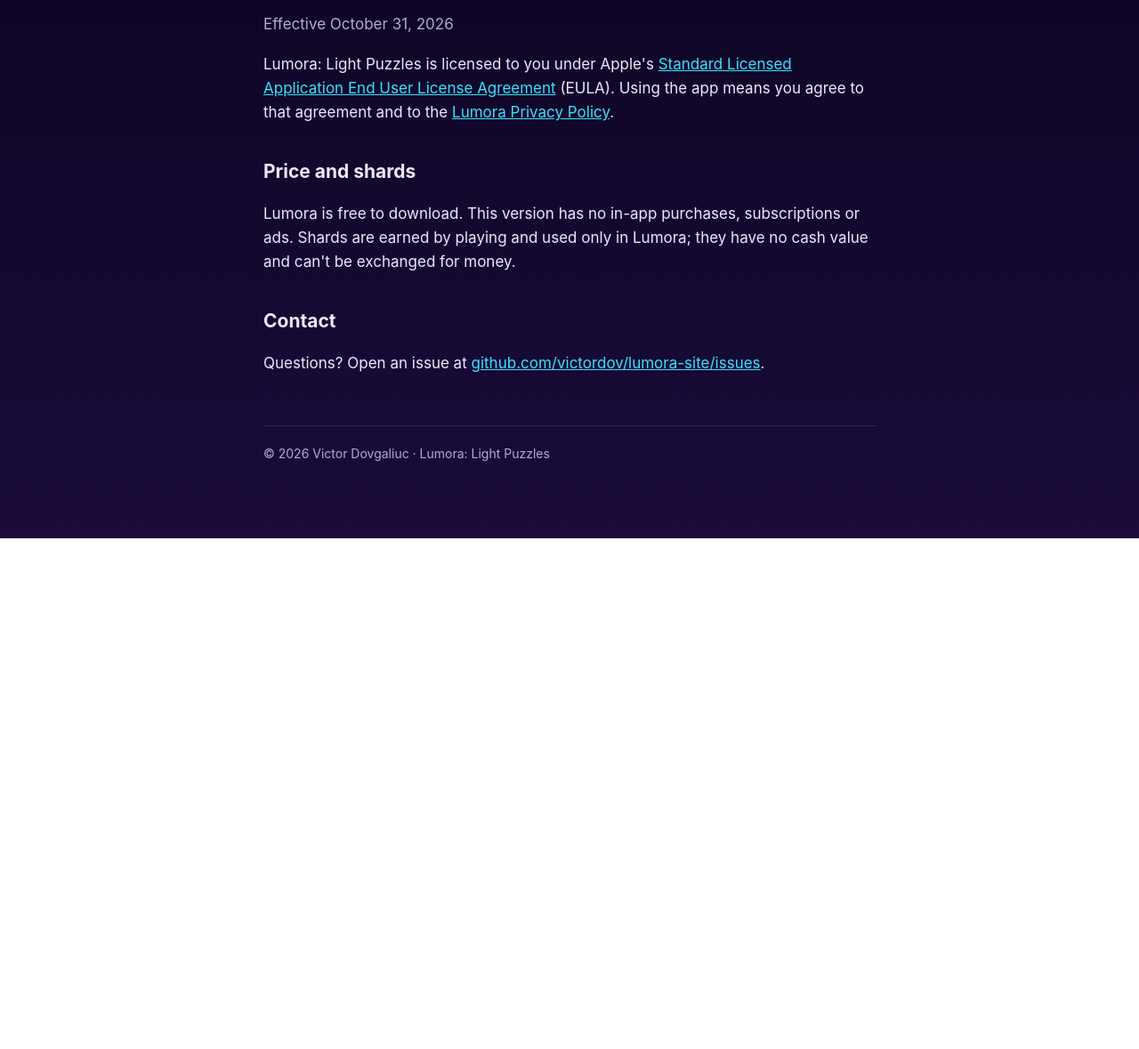
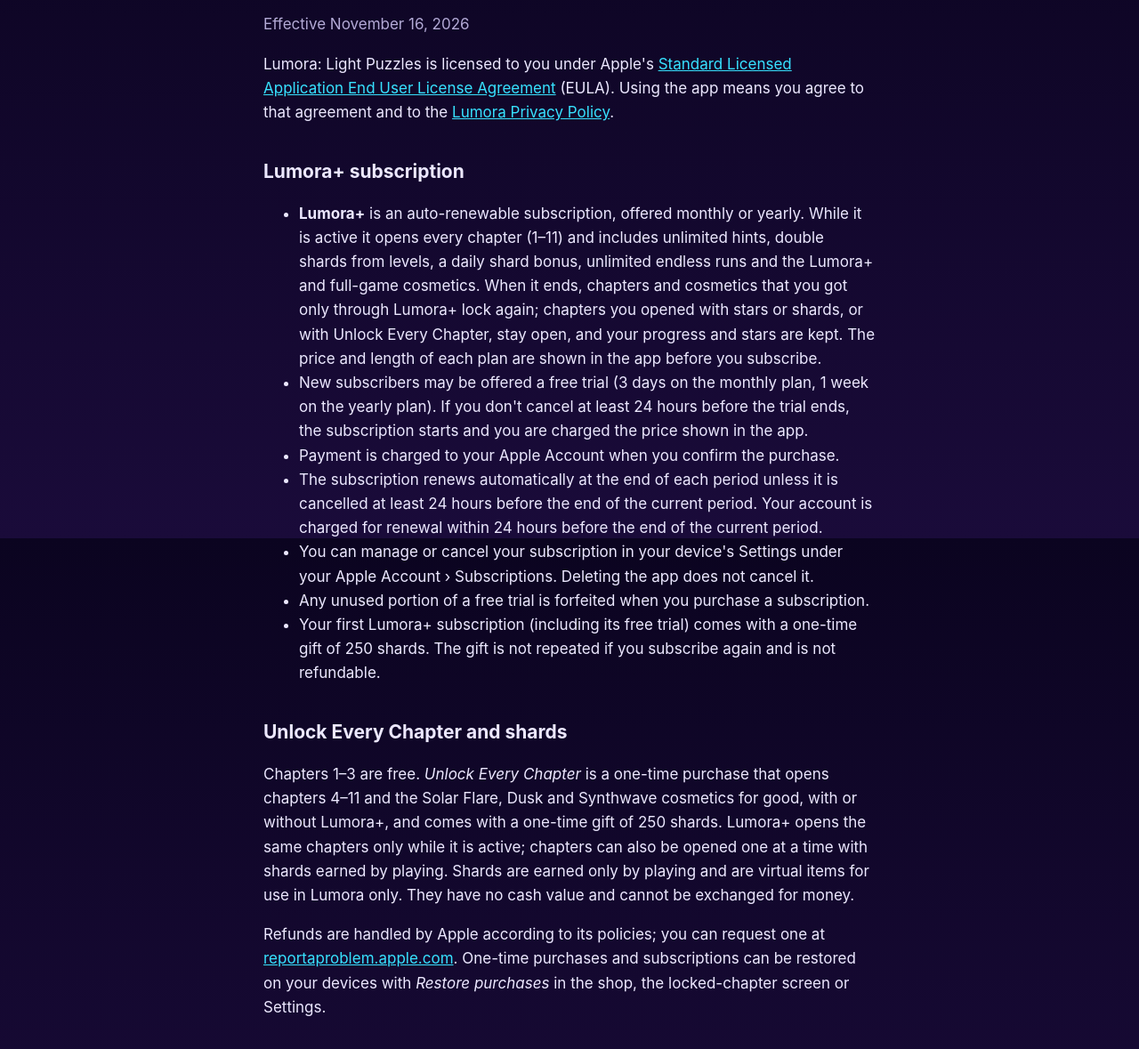
Before and after one commit to victordov/lumora-site, a plain HTML site: page terms.html in a window 1280 px wide. Shown: the part 195-1374 px from the top of the page at 89% size. Before the commit the page ends 800 px from the top, so only its background shows below. Drawn offline with Linux system fonts and the light colour scheme.

Commit message:
Privacy and terms for Lumora 1.1: purchases, RevenueCat, Lumora+ includes every chapter
Co-Authored-By: Claude Sonnet 5.5 <noreply@anthropic.com>

```diff
--- a/terms.html
+++ b/terms.html
@@ -4,7 +4,7 @@
   <meta charset="utf-8">
   <meta name="viewport" content="width=device-width, initial-scale=1">
   <title>Lumora Terms of Use</title>
-  <meta name="description" content="Terms of use for Lumora: Light Puzzles.">
+  <meta name="description" content="Terms of use for Lumora: Light Puzzles, including subscription terms.">
   <link rel="stylesheet" href="style.css">
 </head>
 <body>
@@ -19,16 +19,42 @@
   </header>
 
   <h1>Terms of Use</h1>
-  <p class="muted">Effective October 31, 2026</p>
+  <p class="muted">Effective November 16, 2026</p>
 
   <p>Lumora: Light Puzzles is licensed to you under Apple's
     <a href="https://www.apple.com/legal/internet-services/itunes/dev/stdeula/">Standard Licensed Application End User License Agreement</a>
     (EULA). Using the app means you agree to that agreement and to the
     <a href="privacy.html">Lumora Privacy Policy</a>.</p>
 
-  <h2>Price and shards</h2>
-  <p>Lumora is free to download. This version has no in-app purchases, subscriptions or ads. Shards are earned by
-    playing and used only in Lumora; they have no cash value and can't be exchanged for money.</p>
+  <h2>Lumora+ subscription</h2>
+  <ul>
+    <li><strong>Lumora+</strong> is an auto-renewable subscription, offered monthly or yearly. While it is
+      active it opens every chapter (1&ndash;11) and includes unlimited hints, double shards from levels, a daily
+      shard bonus, unlimited endless runs and the Lumora+ and full-game cosmetics. When it ends, chapters and cosmetics
+      that you got only through Lumora+ lock again; chapters you opened with stars or shards, or with Unlock Every
+      Chapter, stay open, and your progress and stars are kept. The price and length of each plan are shown in the app before you subscribe.</li>
+    <li>New subscribers may be offered a free trial (3 days on the monthly plan, 1 week on the yearly plan). If you
+      don't cancel at least 24 hours before the trial ends, the subscription starts and you are charged the price
+      shown in the app.</li>
+    <li>Payment is charged to your Apple Account when you confirm the purchase.</li>
+    <li>The subscription renews automatically at the end of each period unless it is cancelled at least 24 hours
+      before the end of the current period. Your account is charged for renewal within 24 hours before the end of the
+      current period.</li>
+    <li>You can manage or cancel your subscription in your device's Settings under your Apple Account &rsaquo;
+      Subscriptions. Deleting the app does not cancel it.</li>
+    <li>Any unused portion of a free trial is forfeited when you purchase a subscription.</li>
+    <li>Your first Lumora+ subscription (including its free trial) comes with a one-time gift of 250 shards. The gift
+      is not repeated if you subscribe again and is not refundable.</li>
+  </ul>
+
+  <h2>Unlock Every Chapter and shards</h2>
+  <p>Chapters 1&ndash;3 are free. <em>Unlock Every Chapter</em> is a one-time purchase that opens chapters 4&ndash;11 and the
+    Solar Flare, Dusk and Synthwave cosmetics for good, with or without Lumora+, and comes with a one-time gift of
+    250 shards. Lumora+ opens the same chapters only while it is active; chapters can also be opened one at a time with shards earned by playing. Shards are earned only by playing and
+    are virtual items for use in Lumora only. They have no cash value and cannot be exchanged for money.</p>
+  <p>Refunds are handled by Apple according to its policies; you can request one at
+    <a href="https://reportaproblem.apple.com">reportaproblem.apple.com</a>. One-time purchases and subscriptions can be
+    restored on your devices with <em>Restore purchases</em> in the shop, the locked-chapter screen or Settings.</p>
 
   <h2>Contact</h2>
   <p>Questions? Open an issue at
```
Also changed, not shown: privacy.html (+35 -12 lines).
